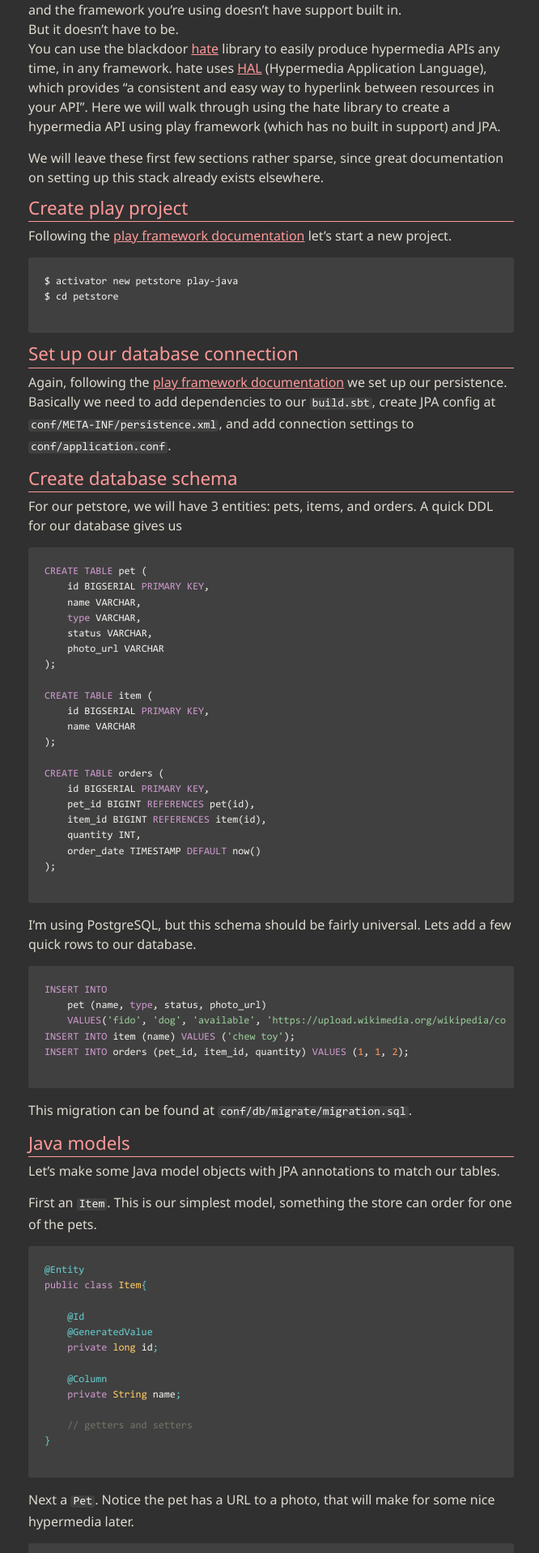
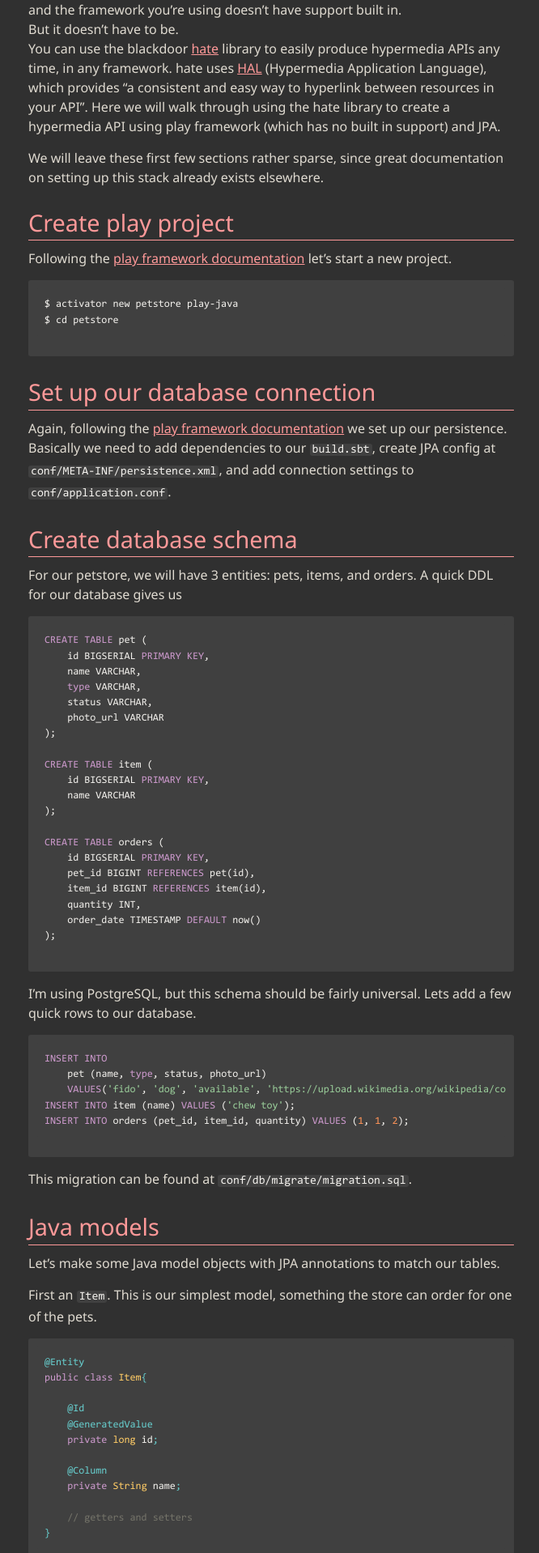
Before and after one commit to blackdoor/blog, a Jekyll site: the page built from _posts/2016-08-21-hate-play.md, in a window 1280 px wide. Shown: the part 334-2252 px from the top of the page at 81% size, without its empty margins (305-971 px from the left). Built offline with Jekyll 4.4.1, drawn with Linux system fonts in a browser that asks for light colours.

````diff
--- a/_posts/2016-08-21-hate-play.md
+++ b/_posts/2016-08-21-hate-play.md
@@ -10,7 +10,7 @@ You can use the blackdoor [hate](https://github.com/blackdoor/hate) library to e
 
 We will leave these first few sections rather sparse, since great documentation on setting up this stack already exists elsewhere.
 
-## Create play project
+# Create play project
 
 Following the [play framework documentation](https://www.playframework.com/documentation/2.5.x/NewApplication) let's start a new project.
 
@@ -19,11 +19,11 @@ $ activator new petstore play-java
 $ cd petstore
 ```
 
-## Set up our database connection
+# Set up our database connection
 
 Again, following the [play framework documentation](https://www.playframework.com/documentation/2.5.x/JavaJPA) we set up our persistence. Basically we need to add dependencies to our `build.sbt`, create JPA config at `conf/META-INF/persistence.xml`, and add connection settings to `conf/application.conf`.
 
-## Create database schema
+# Create database schema
 
 For our petstore, we will have 3 entities: pets, items, and orders. A quick DDL for our database gives us
 
@@ -62,7 +62,7 @@ INSERT INTO orders (pet_id, item_id, quantity) VALUES (1, 1, 2);
 
 This migration can be found at `conf/db/migrate/migration.sql`.
 
-## Java models
+# Java models
 
 Let's make some Java model objects with JPA annotations to match our tables.
 
@@ -138,7 +138,7 @@ public class Order{
 }
 ```
 
-## Create routes
+# Create routes
 
 Let's define our route mapping at `conf/routes`. We haven't created a controller yet, but we can map our routes to controller methods which we will create later.
 
@@ -150,7 +150,7 @@ GET     /store/inventory/:itemId    controllers.ResourceController.showItem(item
 
 The routes file is straightforward, but it very usefull. Later we will see how we can use the play framework reverse router to build paths from this file. That means that this file will be the one definition for the location of resources, we won't have to change things anywhere else.
 
-## Create controller
+# Create controller
 
 A quick play controller to access our models, querying with JPQL and serializing with play's built in jackson helper.
 
@@ -221,13 +221,13 @@ this is all well and good, but there are a few things we might like to be differ
 * in the order it's good that we can see all the details of `item` since we would rarely want to know about an order without knowing about the item being orderd, however we care less about `pet`, we still want to know what pet is associated with the order but we don't want the entire pet taking up half of our response object.
 * the `photoUrl` on our pet is just a string, without human input or schema a client can't know that there is anything queryable or cachable about that field
 
-## Add HAL
+# Add HAL
 
 Up until now we've rushed through creation of a simple service, since all of that is rather pedestrian. Here is where we will add something slightly more interesting by using HAL to make our API fully RESTfull with HATEOAS.
 
 Let's start in the models with our `Pet`. We will implement `black.door.hate.HalResource` which means implementing two methods, `location()` and `representationBuilder()`.
 
-### `location()` method
+## `location()` method
 
 `location()` is a pretty straightforward method, it returns a `URI` indicating where this particular pet can be accessed. We could simply hard-code this like `"/pets/" + id`, but if we do that then any time we change the API we would need to modify `Pet.location()`, the routes file, and any other place we were writing the location of a pet. Instead we can use play framework's reverse router to build the location of our pet from the routes file. This way our location always reflects what the API is actually listenting for. Using the reverse router our location method would look like this
 
@@ -237,7 +237,7 @@ public URI location() {
 }
 ```
 
-### `representationBuilder()` method
+## `representationBuilder()` method
 
 The `representationBuilder()` method defines exactly what we want our model to look like. We can add properties, links, and other embedded resources. The `name`, `type`, and `status` fields are clearly properties of the pet. However as we mentioned earlier, we don't want `photoUrl` as a property, so instead let's add it as a link. Likewise, rather than putting `id` as a field, we can add the location of the whole object as a link (named `self` by the HAL spec).
 
@@ -301,7 +301,7 @@ public class Order implements HalResource{
 }
 ```
 
-### `asEmbedded()`
+## `asEmbedded()`
 
 One last quick thing we need to do is tell our controller to use the HAL format when we return our entities. Just add `.asEmbedded()` to each model before we give it to jackson.
 
@@ -309,7 +309,7 @@ One last quick thing we need to do is tell our controller to use the HAL format
 return ok(Json.toJson(order.asEmbedded()));
 ```
 
-## Pretty
+# Pretty
 
 Now when we call `GET /store/orders/1` we get this:
 
@@ -359,7 +359,7 @@ If we go to `_links.pet.href` (If you're using postman that link should be click
 
 and `photo` is clearly a link now.
 
-## Changing the API
+# Changing the API
 
 Just for fun, let's say we wanted to change the mapping in our routes file from
 `GET /store/inventory/:itemId controllers.ResourceController.showItem(itemId: Long)`
````
